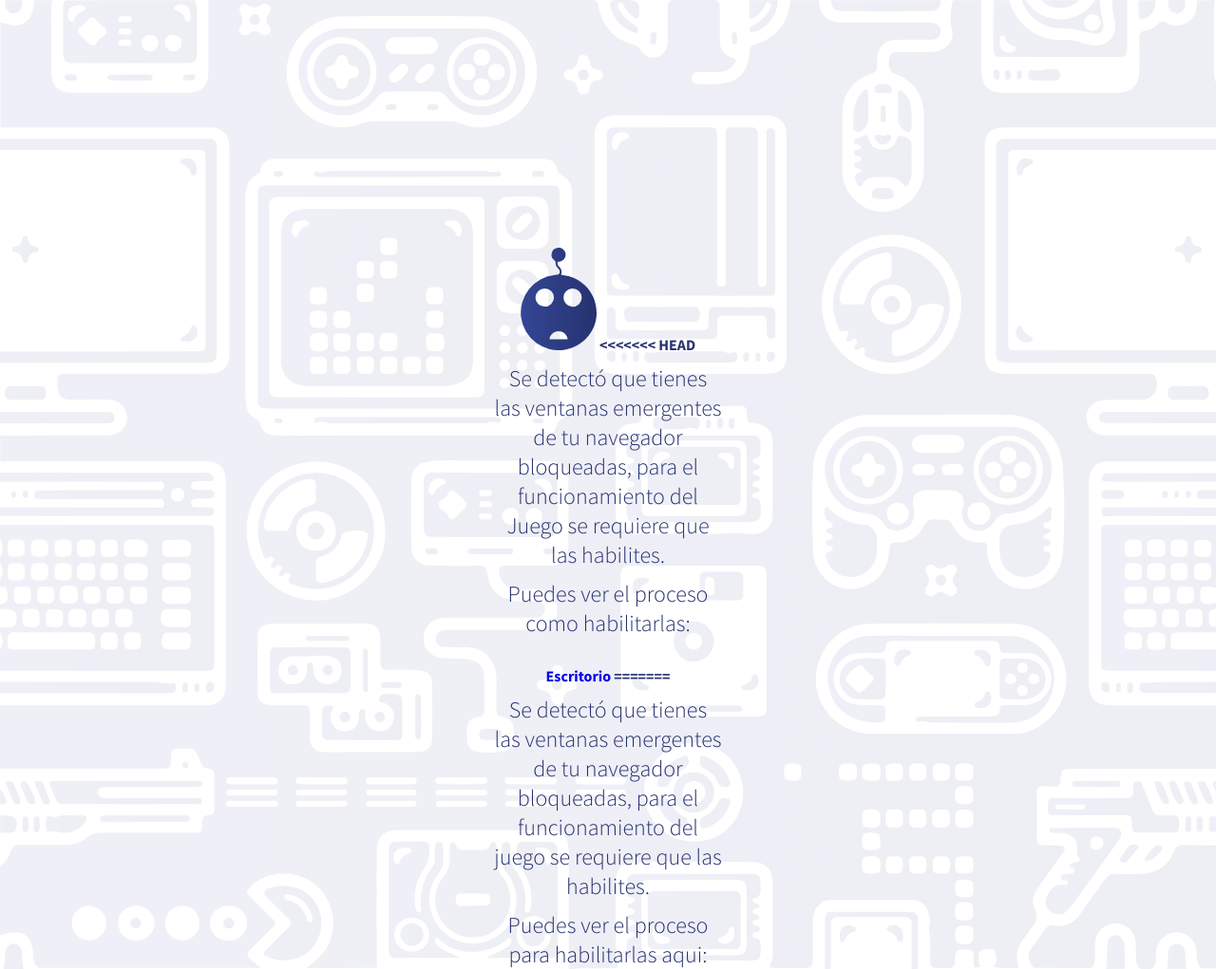
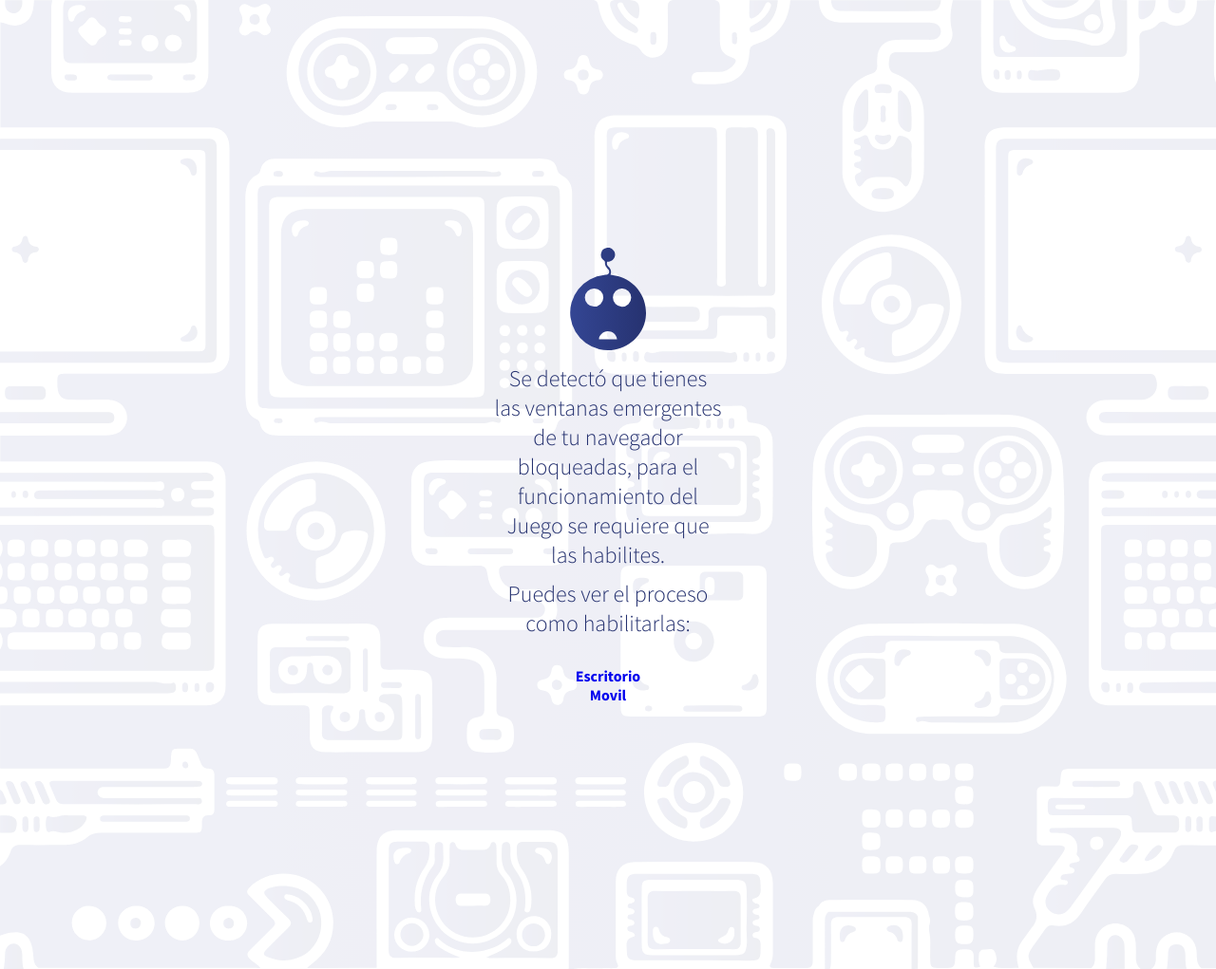
Before and after one commit to MariesNavarro/brickoutHTML, a PHP site: page / in a window 1280 px wide. Shown: the whole page at 95% size. Run offline with PHP 8.4, Linux system fonts and the light colour scheme; some libraries are stand-ins or nearby versions.

Commit message:
merge ventanas emergentes

```diff
--- a/index.php
+++ b/index.php
@@ -476,15 +476,9 @@
                 <div id="back"></div>
                 <div>
                   <img src="img/404.svg">
-<<<<<<< HEAD
                   <p>Se detectó que tienes las ventanas emergentes de tu navegador bloqueadas, para el funcionamiento del Juego se requiere que las habilites.</p>
                   <p>Puedes ver el proceso como habilitarlas:</p></br>
                   <a href="https://www.google.com.mx/search?q=como+desbloquear+ventanas+emergentes+en+escritorio&amp;oq=Como+desbloquear+ventanas+en+escritorio=chrome.1.69i57j0.7635j0j4&amp;sourceid=chrome&amp;ie=UTF-8" target="_blank">Escritorio</a>
-=======
-                  <p>Se detectó que tienes las ventanas emergentes de tu navegador bloqueadas, para el funcionamiento del juego se requiere que las habilites.</p>
-                  <p>Puedes ver el proceso para habilitarlas aqui:</p></br>
-                  <a href="https://www.google.com.mx/search?q=como+desbloquear+ventanas+emergentes+en+escritorio&amp;oq=Como+desbloquear+ventanas+en+escritorio=chrome.1.69i57j0.7635j0j4&amp;sourceid=chrome&amp;ie=UTF-8" target="_blank">Escritorio</a>
->>>>>>> 8168f7851f4f65327771d406d1530f37acde1c07
                    </br><a target="_blank" href="https://www.google.com.mx/search?q=como+desbloquear+ventanas+emergentes+en+celular&amp;oq=Como+desbloquear+ventanas+en+celu&amp;aqs=chrome.1.69i57j0.7635j0j4&amp;sourceid=chrome&amp;ie=UTF-8">Movil</a>
                 </div>
               </section>
```
